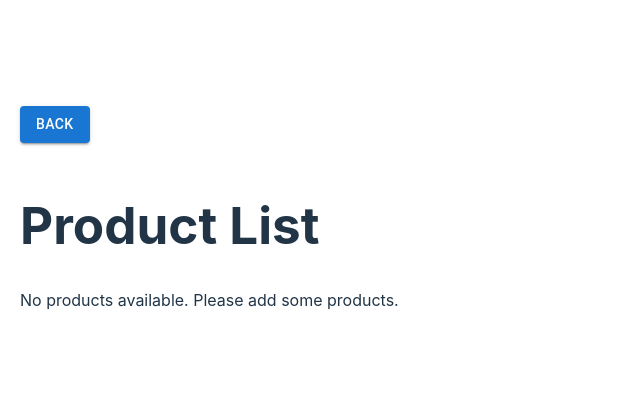
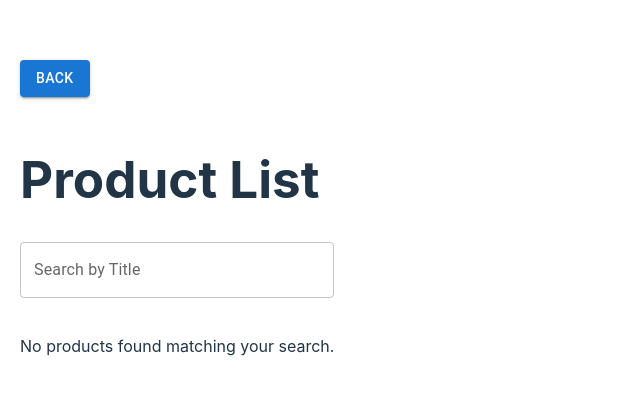
Before and after one commit to jcreddy096/MUI-Forms, a React (Vite) app: page /listitems in a window 1280 px wide. Shown: the part 183-578 px from the top of the page, without its empty margins (0-640 px from the left). Built offline with nearby package versions, Linux system fonts and the light colour scheme.

Commit message:
update: using search bar filtered by title

```diff
--- a/package.json
+++ b/package.json
@@ -24,6 +24,7 @@
   },
   "devDependencies": {
     "@eslint/js": "^9.17.0",
+    "@types/node": "^22.10.6",
     "@types/react": "^18.3.18",
     "@types/react-dom": "^18.3.5",
     "@types/react-router-dom": "^5.3.3",
--- a/src/Products/List-items.tsx
+++ b/src/Products/List-items.tsx
@@ -1,44 +1,42 @@
 
 import React, { useState, useEffect } from 'react';
-import { useNavigate } from 'react-router-dom';
-import { Box, Button, Card, CardContent, Typography } from '@mui/material';
-
-type Product = {
-  id: string;
-  title: string;
-  description: string;
-  price: number;
-  mrp: number;
-  status: string;
-  rating: number;
-  review: string;
-}
+import { useNavigate, useLocation } from 'react-router-dom';
+import { Box, Button, Card, CardContent, Typography, TextField } from '@mui/material';
+import { IProduct } from './Schema';
 
 const ListItems: React.FC = () => {
-  const [productData, setProductData] = useState<Product[]>([]);
+  const [productData, setProductData] = useState<IProduct[]>([]);
+  const [searchQuery, setSearchQuery] = useState<string>('');
   const navigate = useNavigate();
+  const location = useLocation();
 
-
-  const handleDelete = (id: string) => {
-    const updatedData = productData.filter((product) => product.id  !== id);
+  const handleDelete = (id: string | undefined) => {
+    if (id) {
+      const updatedData = productData.filter((product) => product.id !== id);
       setProductData(updatedData);
       localStorage.setItem("productData", JSON.stringify(updatedData));
+    }
   };
 
-  const handleNavigate = (product: Product) => {
-    navigate(`/listitems/product-details/${product.id}`, {state: {product} });
+  const handleNavigate = (product: IProduct) => {
+    navigate(`/listitems/product-details/${product.id}`, { state: { product } });
   };
 
+  const handleSearch = (e: React.ChangeEvent<HTMLInputElement>) => {
+    setSearchQuery(e.target.value);
+  };
+
+  const filteredProducts = productData.filter((product) =>
+    product.title.toLowerCase().includes(searchQuery.toLowerCase())
+  );
 
   useEffect(() => {
-
-    const storedData : Product[] = JSON.parse(localStorage.getItem("productData") || "[]");
+    const storedData: IProduct[] = JSON.parse(localStorage.getItem("productData") || "[]");
     setProductData(storedData);
-  }, []);
+  }, [location]);
 
   return (
     <Box style={{ padding: '20px' }}>
-
       <Button
         variant="contained"
         color="primary"
@@ -49,10 +47,20 @@ const ListItems: React.FC = () => {
       </Button>
 
       <h1>Product List</h1>
-         {productData.length === 0 ? (
-        <p>No products available. Please add some products.</p>
+
+      <TextField
+        label="Search by Title"
+        variant="outlined"
+        fullWidth
+        value={searchQuery}
+        onChange={handleSearch}
+        style={{ marginBottom: '20px' }}
+      />
+
+      {filteredProducts.length === 0 ? (
+        <p>No products found matching your search.</p>
       ) : (
-        productData.map((product) => (
+        filteredProducts.map((product) => (
           <Card
             key={product.id}
             style={{
--- a/src/Products/Product-Page.tsx
+++ b/src/Products/Product-Page.tsx
@@ -3,7 +3,7 @@ import { useForm, Controller } from 'react-hook-form';
 import { zodResolver } from '@hookform/resolvers/zod';
 import { z } from 'zod';
 import { useNavigate } from 'react-router-dom';
-import  {productSchema} from './Schema' ;
+import { productSchema } from './Schema';
 import {
   Button,
   FormControl,
@@ -18,13 +18,17 @@ import {
   TextField,
   FormHelperText,
   Box,
-  Typography
+  Typography,
+  Select,
+  MenuItem
 } from '@mui/material';
+import { useState } from 'react';
 
-
-type IFormValues = Omit< z.infer<typeof productSchema>, "id">;
+type IFormValues = Omit<z.infer<typeof productSchema>, 'id'>;
 
 const ProductPage = () => {
+  const [savedBrand, setSavedBrand] = useState<string>('');
+
   const { register, control, handleSubmit, formState: { errors } } = useForm<IFormValues>({
     resolver: zodResolver(productSchema),
   });
@@ -33,16 +37,16 @@ const ProductPage = () => {
 
   const onSubmit = (data: IFormValues) => {
     const existingData = JSON.parse(localStorage.getItem("productData") || "[]") || [];
-    const nextId = existingData.length +1;
-    const newProduct = {...data, id: nextId};
+    const nextId = existingData.length + 1;
+    const newProduct = { ...data, id: nextId, brand: savedBrand };
     const updatedData = [...existingData, newProduct];
 
     localStorage.setItem("productData", JSON.stringify(updatedData));
 
-
     alert("Data added successfully");
     navigate("/listitems", { state: { productData: updatedData } });
   };
+
 
   return (
     <Box sx={{ padding: 4 }}>
@@ -72,6 +76,31 @@ const ProductPage = () => {
             helperText={errors.description ? errors.description.message : ""}
             fullWidth
           />
+        </Box>
+
+        <Box sx={{ marginBottom: 2 }}>
+          <FormControl fullWidth>
+            <InputLabel>Brand</InputLabel>
+            <Select
+              {...register('brand')}
+              value={savedBrand}
+              label="Brand"
+              error={!!errors.brand}
+              onChange={(e) => {
+                const brand = e.target.value;
+                setSavedBrand(brand);
+                localStorage.setItem('brand', brand);
+              }}
+            >
+              <MenuItem key ="Brand A" value="Brand A">Brand A</MenuItem>
+              <MenuItem value="Brand B">Brand B</MenuItem>
+              <MenuItem value="Brand C">Brand C</MenuItem>
+              <MenuItem value="Brand D">Brand D</MenuItem>
+
+
+            </Select>
+            {errors.brand && <FormHelperText error>{errors.brand.message}</FormHelperText>}
+          </FormControl>
         </Box>
 
         <Box sx={{ marginBottom: 2 }}>
--- a/src/Products/Schema.tsx
+++ b/src/Products/Schema.ts
@@ -9,8 +9,12 @@ export const productSchema = z.object({
   status: z.string().min(1, { message: "Status is required" }),
   rating: z.number().min(0).max(5, { message: "Rating must be between 0 and 5" }),
   review: z.string().min(10, { message: "Review must be at least 10 characters" }),
+  brand: z.string().nonempty("Brand is required"),
 }).refine((data) => data.price < data.mrp, {
   message: "Price must be less than MRP",
   path: ["price"],
+
 });
- export default productSchema
+ export default productSchema;
+
+ export type IProduct = z.infer< typeof productSchema>
```
Also changed, not shown: src/App.tsx (+4 -5 lines), 1 other file (tests, documents, lock files or other folders). Lines whose indentation alone changed are shown as unchanged.
